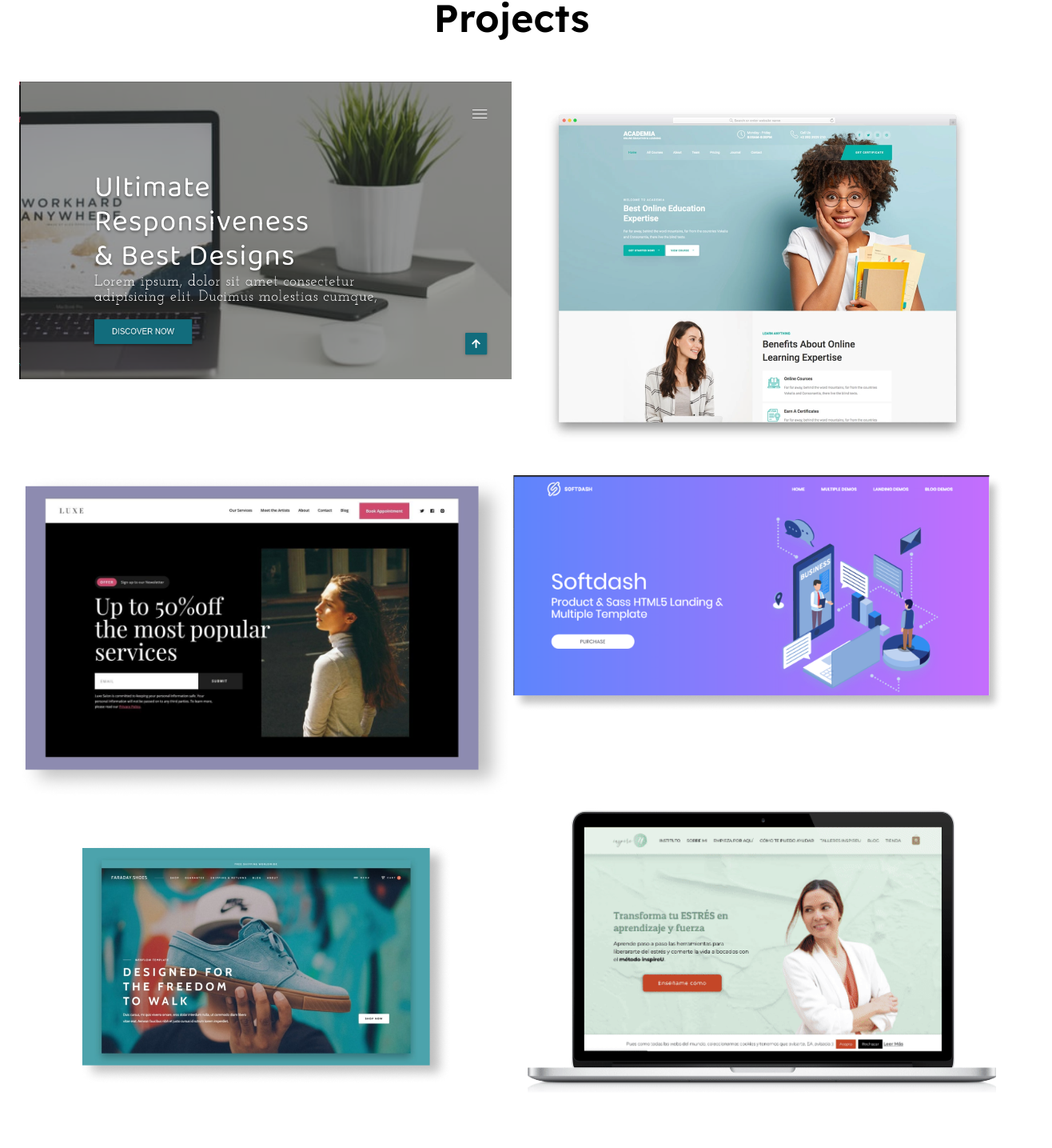
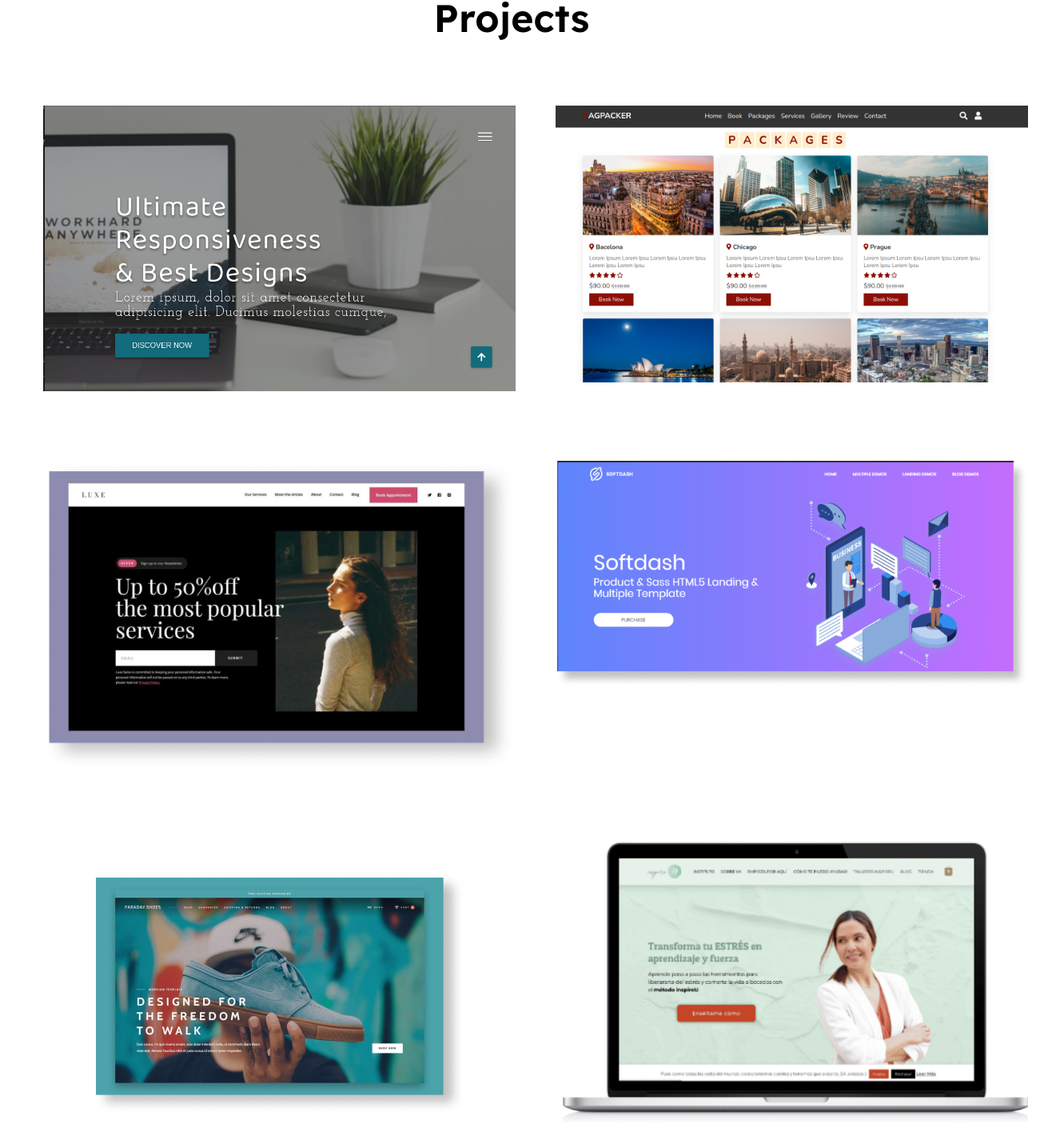
Before and after one commit to ro61zzy/myportfolio, a React (Create React App) app: page / in a window 1280 px wide. Shown: the part 2197-3632 px from the top of the page at 80% size, 1316 px wide, since content can reach past the window. Built offline with nearby package versions, Linux system fonts and the light colour scheme.

Commit message:
update my projects

```diff
--- a/src/components/Hero/Home.js
+++ b/src/components/Hero/Home.js
@@ -1,9 +1,8 @@
 import React from 'react'
 import { Box, Button, Container, Grid, Stack, Typography } from '@mui/material'
 import LazyLoad from 'react-lazyload'
-
 import Hero from '../../assets/hero3.png'
-import Scroll from '../../assets/scroll.png'
+//import Scroll from '../../assets/scroll.png'
 import './home.css'
 let style = {
     position: 'relative',
--- a/src/components/Projects/Project.js
+++ b/src/components/Projects/Project.js
@@ -1,62 +1,81 @@
-import React from 'react'
-import { Box, Container, Grid } from '@mui/material'
-import './project.css'
+import React from "react";
+import { Box, Container, Grid, Link } from "@mui/material";
+import "./project.css";
 
-import One from '../../assets/techis.png'
-import Two from '../../assets/two.png'
-import Three from '../../assets/three.png'
-import Four from '../../assets/four.png'
-import Five from '../../assets/five.png'
-import Six from '../../assets/six.png'
-import LazyLoad from 'react-lazyload'
-
-
+import One from "../../assets/techis.png";
+import Two from "../../assets/bagpack.png";
+import Three from "../../assets/three.png";
+import Four from "../../assets/four.png";
+import Five from "../../assets/five.png";
+import Six from "../../assets/six.png";
+import LazyLoad from "react-lazyload";
 
 function Project() {
   return (
-        <Container id="projects" maxWidth='xl'>
+    <Container id="projects" maxWidth="xl">
+      <Box
+        sx={{
+          display: "flex",
 
-            <Box sx={{
-                display: 'flex', justifyContent: 'center', fontFamily: 'Lexend', fontWeight: 600, fontSize: { xs: '20px', sm: '48px' }, lineHeight: '60px', color: '#000000', marginTop: { xs: "5px", md: '70px' } , marginBottom: {xs: "10px", md:"50px"}
-            }}>Projects</Box>
+          justifyContent: "center",
+          fontFamily: "Lexend",
+          fontWeight: 600,
+          fontSize: { xs: "20px", sm: "48px" },
+          lineHeight: "60px",
+          color: "#000000",
+          marginTop: { xs: "5px", md: "70px" },
+          marginBottom: { xs: "10px", md: "50px" },
+        }}
+      >
+        Projects
+      </Box>
 
       <Box className="wrapper">
         <Box>
+          <Link href="https://techist.netlify.app/">
             <LazyLoad offset={100}>
-                        <img src={One} alt='img' />
+              <img src={One} alt="img" />
             </LazyLoad>
+          </Link>
         </Box>
         <Box>
+          <Link href="https://baggpack.netlify.app/" >
             <LazyLoad offset={100}>
-                        <img src={Two} alt='img' />
+              <img src={Two} alt="img" margin="20px" />
             </LazyLoad>
+          </Link>
         </Box>
         <Box>
+          <Link href="">
             <LazyLoad offset={100}>
-                        <img src={Three} alt='img' />
+              <img src={Three} alt="img" />
             </LazyLoad>
+          </Link>
         </Box>
         <Box>
+          <Link href="">
             <LazyLoad offset={100}>
-
-                        <img src={Four} alt='img' />
+              <img src={Four} alt="img" />
             </LazyLoad>
+          </Link>
         </Box>
         <Box>
+          <Link href="">
             <LazyLoad offset={100}>
-
-                        <img src={Five} alt='img' />
+              <img src={Five} alt="img" />
             </LazyLoad>
+          </Link>
         </Box>
         <Box>
+          <Link href="">
             <LazyLoad offset={100}>
-
-                        <img src={Six} alt='img' />
+              <img src={Six} alt="img" />
             </LazyLoad>
+          </Link>
         </Box>
       </Box>
-        </Container >
-    )
+    </Container>
+  );
 }
 
-export default Project
+export default Project;
--- a/src/components/Projects/project.css
+++ b/src/components/Projects/project.css
@@ -1,10 +1,12 @@
 .wrapper {
     display: grid;
+    grid-gap: 20px 50px;
     grid-template-columns: 1fr 1fr;
 }
 .wrapper div img {
     object-fit: scale-down;
     width:100%;
+    margin: 30px;
     align-items:'center'
 }
 .first {
```
Also changed, not shown: src/assets/bagpack.png (added). Lines whose indentation alone changed are shown as unchanged.
